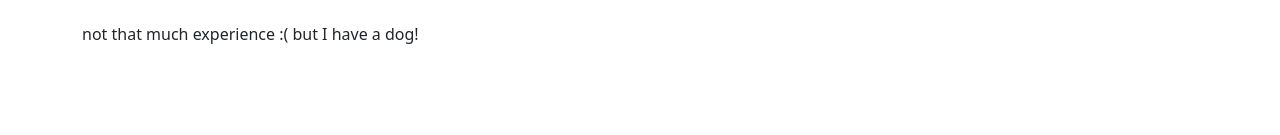
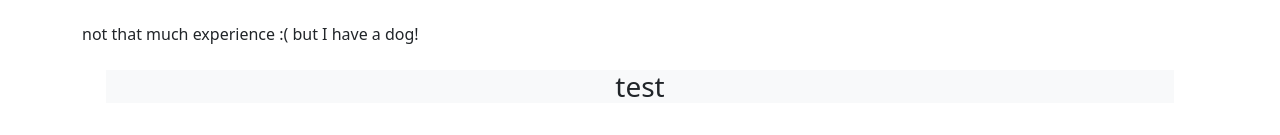
Before and after one commit to AaronH-o/react-resume, a React (Vite) app: page /experience in a window 1280 px wide. Shown: the part 265-400 px from the top of the page. Built offline with nearby package versions, Linux system fonts and the light colour scheme.

Commit message:
added more sections under the experience page to include more content

```diff
--- a/src/pages/ExperiencePage.jsx
+++ b/src/pages/ExperiencePage.jsx
@@ -46,6 +46,11 @@ export default function AboutPage() {
       <p>
         not that much experience :( but I have a dog!
       </p>
+      <section className="features-icons bg-light text-center m-4">
+          <div className="container">
+            <h3>test</h3>
+          </div>
+      </section>
     </div>
   );
 }
```
